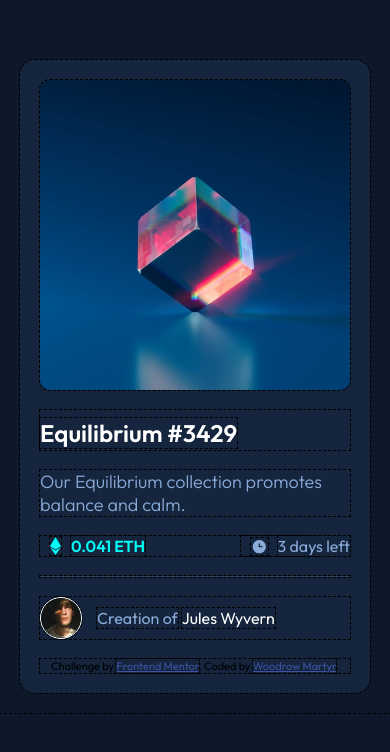
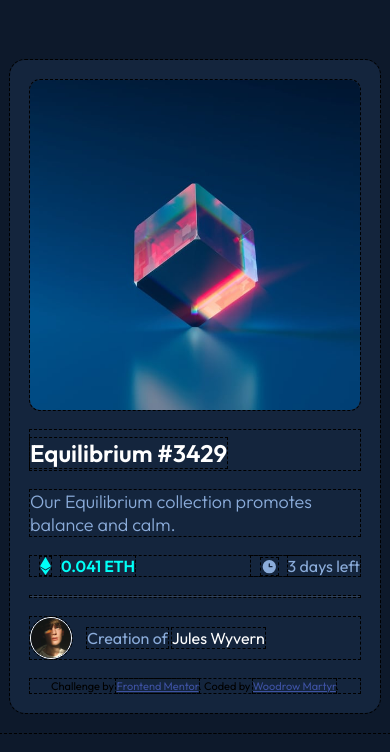
Before and after one commit to wmartyr/nft-preview-card-component, a plain HTML site: page index.html in a window 390 px wide. Drawn offline with Linux system fonts and the light colour scheme.

Commit message:
Make design responsive

```diff
--- a/styles/style.css
+++ b/styles/style.css
@@ -22,16 +22,21 @@ body {
   background-color: var(--color-main-background);
   padding: 20px;
   font-family: 'Outfit', sans-serif;
+  display: flex;
+  justify-content: center;
+  align-items: center;
 }
 
 .card {
   background-color: var(--color-card-background);
   border-radius: 15px;
+  margin-top: 40px;
   padding: 20px;
-  margin-top: 40px;
   display: flex;
   flex-direction: column;
   gap: 20px;
+  max-width: 385px;
+  min-width: 330px;
 }
 
 .main-image {
```
